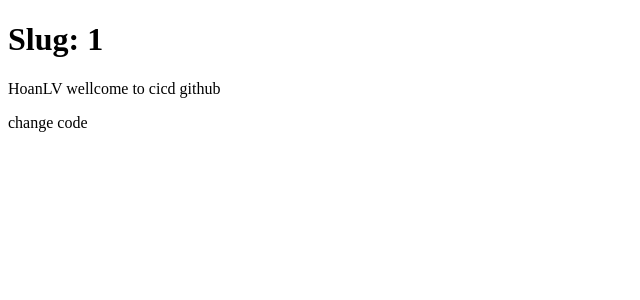
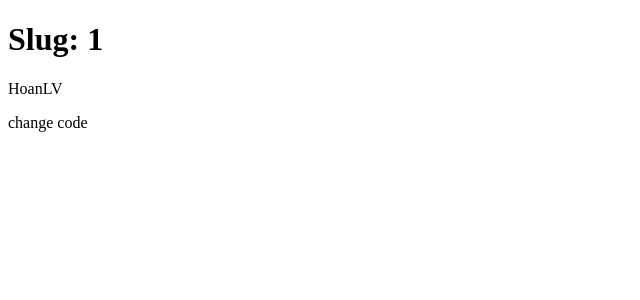
Before and after one commit to HoanLe1996/nestjs-jest-cicd, a Next.js app: page /blog/1 in a window 1280 px wide. Shown: the top 300 px of the page, without its empty margins (0-640 px from the left). Built offline with nearby package versions, Linux system fonts and the light colour scheme.

Commit message:
pass test

```diff
--- a/app/blog/[slug]/page.tsx
+++ b/app/blog/[slug]/page.tsx
@@ -10,7 +10,7 @@ export async function generateMetadata({ params }: Params) {
 
 export default function Page({ params }: Params) {
   return <><h1>Slug: {params.slug}</h1>
-  <p>HoanLV wellcome to cicd github</p>
+  <p>HoanLV</p>
   <p>change code</p>
   </>
 }
```
